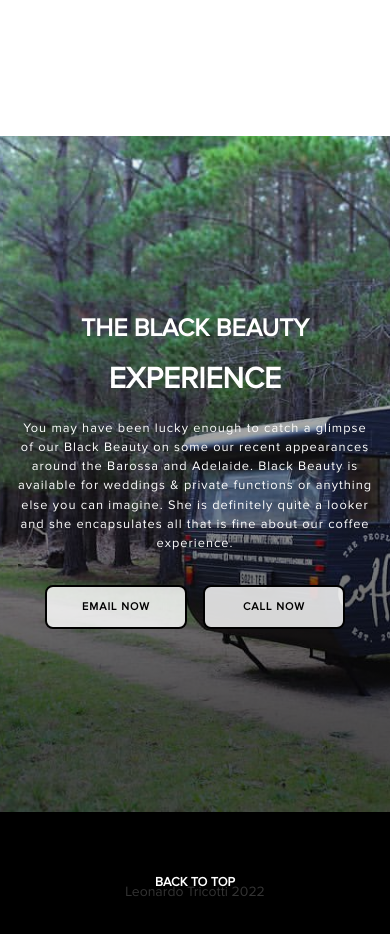
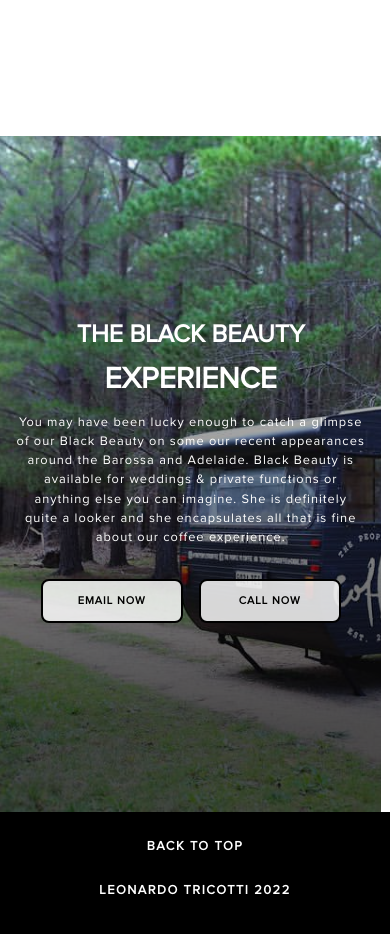
Before and after one commit to leotricotti/thepeoplevscoffee-projet, a plain HTML site: page index.html in a window 390 px wide. Shown: the part 3240-4174 px from the top of the page. Drawn offline with nearby package versions, Linux system fonts and the light colour scheme.

Commit message:
mobil resta animacion

```diff
--- a/css/style.css
+++ b/css/style.css
@@ -694,14 +694,11 @@ img {
   text-align: center;
   background-image: linear-gradient(2deg,rgba(0,0,0,.7) 14%,hsla(0,0%,100%,0)),
   url(../img/experience/experience-background.jpg);
-  width: 100%;
+  width: 97.8%;
   height: 80vh;
   background-position: 0 0, 50% 100%;
   background-size: auto, cover;
   background-attachment: scroll, fixed;
-}
-
-.experience {
   padding: 0 1rem;
 }
 
@@ -709,7 +706,7 @@ img {
   color: #fff;
   font-size: 1.562rem;
   padding: 0 1.875rem;
-  margin-bottom: 1.875rem;
+  margin-bottom: 1.5rem;
   font-weight: 700;
 }
 
@@ -754,18 +751,22 @@ img {
   display: flex;
   flex-direction: column;
   align-items: center;
- justify-content: center;
+  justify-content: top;
 }
 
 .back-to-top {
-  height: 10px;
+  margin: 1.5rem 0;
 }
 
-.back-to-top a {
+.back-to-top a, .autor p {
   color: #fff;
   font-size: .8rem;
   text-transform: uppercase;
-  font-weight: 700;
+  font-weight: 600;
+  margin: 1rem;
+  letter-spacing: 1.5px;
+}
 
-
+.autor p {
+  margin-top: 0;
 }
```
